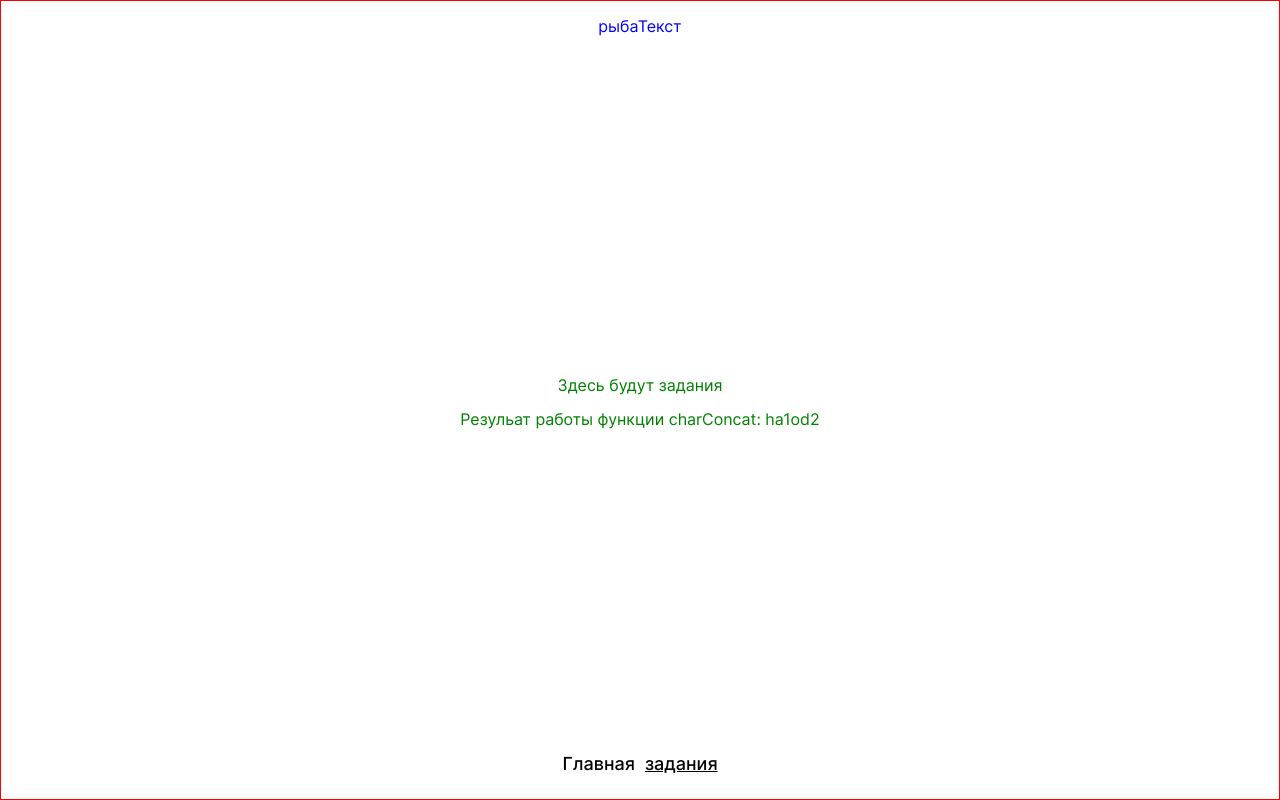
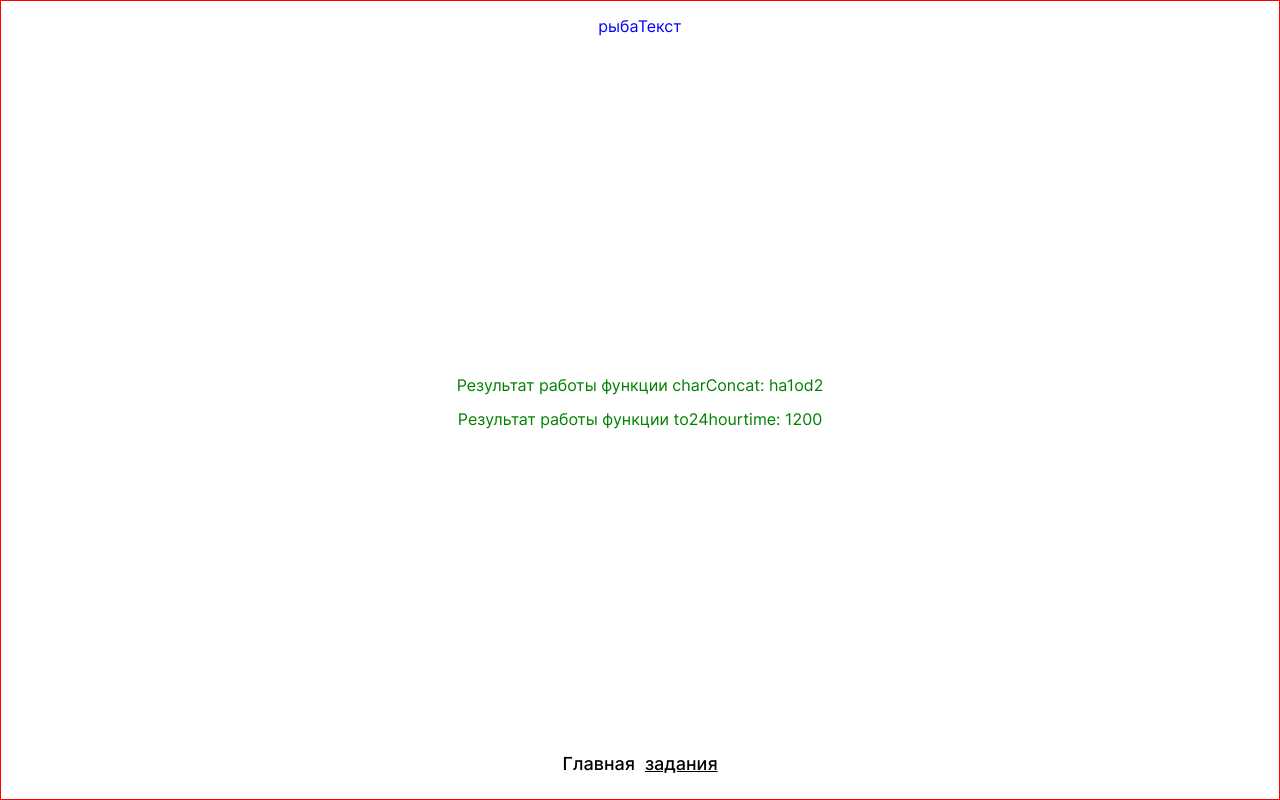
Before and after one commit to TimAbuev/keys, a React (Create React App) app: page /tasks in a window 1280 px wide. Built offline with nearby package versions, Linux system fonts and the light colour scheme.

Commit message:
feat: add to24houtTime to Tasks Component

```diff
--- a/src/components/tasks/Tasks.js
+++ b/src/components/tasks/Tasks.js
@@ -11,11 +11,56 @@ function charConcat(str) {
   return res;
 }
 
+function to24hourtime(hour, minute, period) {
+  let result;
+  // AM
+  if (period === 'am') {
+
+    if (hour === 12) {
+      if (minute < 10) {
+        result = `0${hour - 12}0${minute}`;
+      } else {
+        result = `0${hour - 12}${minute}`;
+      }
+    }
+
+    else if (hour < 10 && minute < 10) {
+      result = `0${hour}0${minute}`;
+    } else if (hour < 10) {
+      result = `0${hour}${minute}`;
+    } else if (minute < 10) {
+      result = `${hour}0${minute}`;
+    } else {
+      result = `${hour}${minute}`;
+    }
+  }
+  // PM
+  else if (period === 'pm') {
+
+    if (hour === 12) {
+      if (minute < 10) {
+        result = `120${minute}`;
+      } else {
+        result = `12${minute}`;
+      }
+    }
+
+    else if (minute < 10) {
+      result = `${hour + 12}0${minute}`;
+    } else {
+      result = `${hour + 12}${minute}`;
+    }
+
+  }
+
+  return result;
+}
+
 function Tasks() {
   return (
     <section className="tasks">
-      <p>Здесь будут задания</p>
-      <p>Резульат работы функции charConcat: {charConcat('honda')}</p>
+      <p>Результат работы функции charConcat: {charConcat('honda')}</p>
+      <p>Результат работы функции to24hourtime: {to24hourtime(12, 0, 'pm')}</p>
     </section>
   );
 }
```
